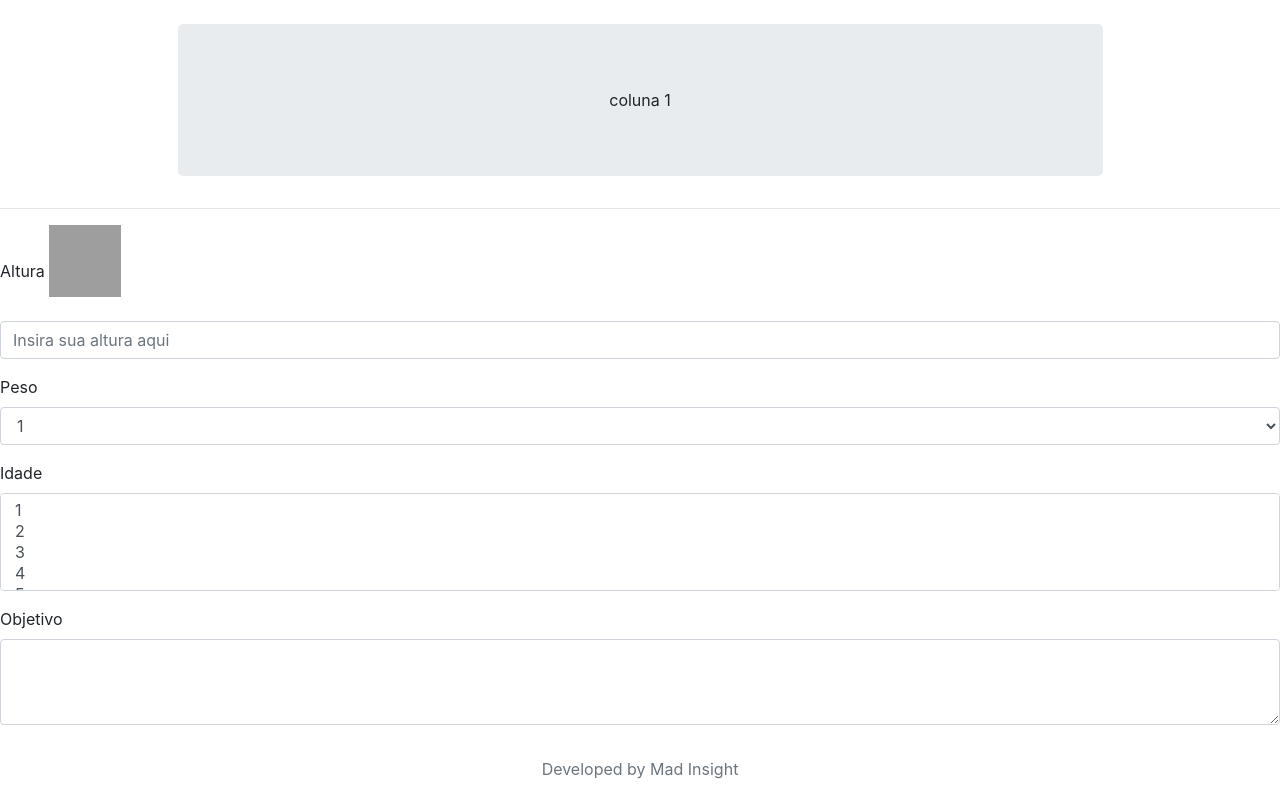
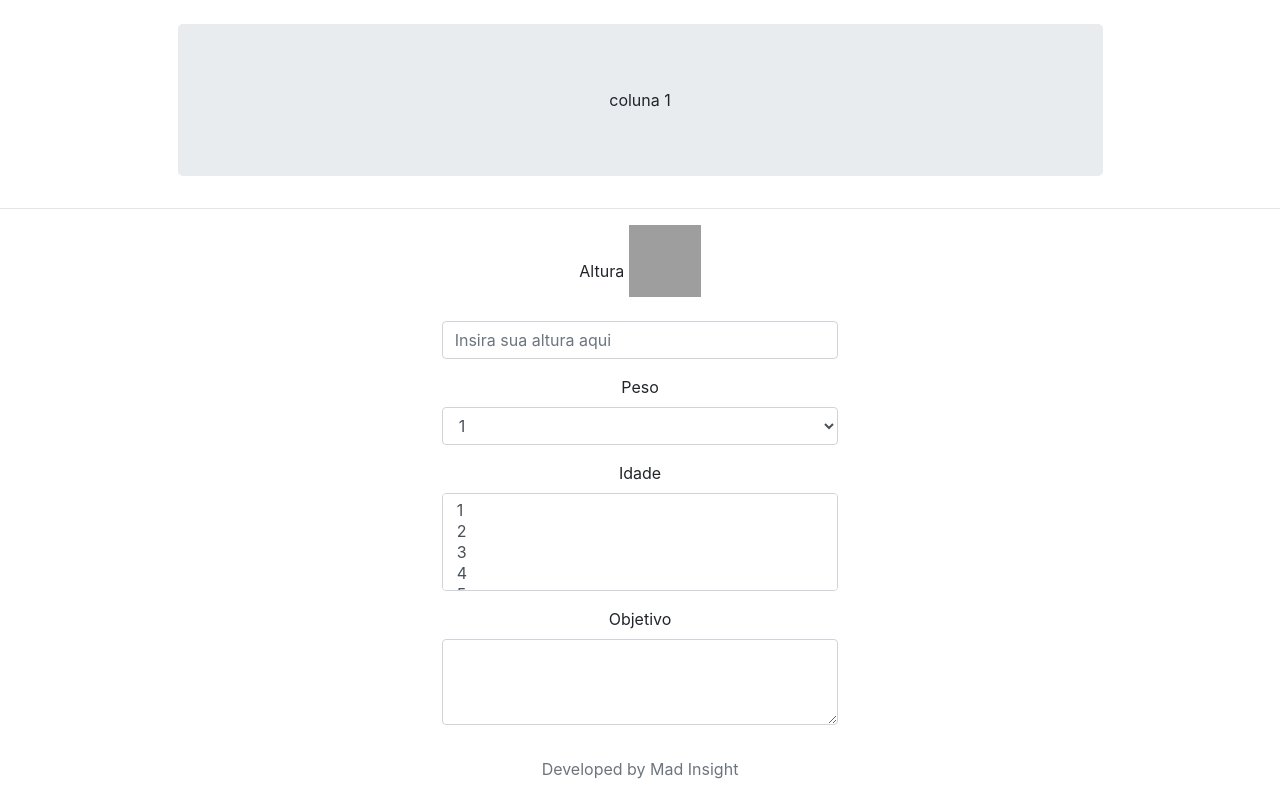
Before and after one commit to guilhermer1307/dietmaker, a Django app: page /main/ in a window 1280 px wide. Shown: the part 81-878 px from the top of the page. Run offline with Django 3.2, Linux system fonts and the light colour scheme; some libraries are stand-ins or nearby versions; grey boxes are pictures that could not be loaded.

Commit message:
form_main_size_center

```diff
--- a/dietmaker/dietmaker/diet/templates/main.html
+++ b/dietmaker/dietmaker/diet/templates/main.html
@@ -8,8 +8,10 @@
 <!-- Menu -->
 <header>
     <nav class="navbar navbar-expand-lg navbar-dark bg-dark">
-            <a class="navbar-brand" href="{% url 'home'%}"><img src="{% static 'media/logo.png' %}" width="130px" height="55"/></a>
-            <button class="navbar-toggler" type="button" data-toggle="collapse" data-target="#navbarNavDropdown" aria-controls="navbarNavDropdown" aria-expanded="false" aria-label="Toggle navigation">
+        <a class="navbar-brand" href="{% url 'home'%}"><img src="{% static 'media/logo.png' %}" width="130px"
+                                                            height="55"/></a>
+        <button class="navbar-toggler" type="button" data-toggle="collapse" data-target="#navbarNavDropdown"
+                aria-controls="navbarNavDropdown" aria-expanded="false" aria-label="Toggle navigation">
             <span class="navbar-toggler-icon"></span>
         </button>
         <div class="collapse navbar-collapse" id="navbarNavDropdown">
@@ -42,14 +44,19 @@
 
     <!-- formulário de requerimento de usuário -->
 
+<center>
 
     <form>
+        <div class="col-md-4">
         <div class="form-group">
             <label for="exampleFormControlInput1">Altura</label>
             <img class="mb-4" src="/docs/4.3/assets/brand/bootstrap-solid.svg" alt="" width="72" height="72">
-    <input type="number" class="form-control" id="exampleFormControlInput1" placeholder="Insira sua altura aqui">
+            <input type="number" class="form-control" id="exampleFormControlInput1"
+                   placeholder="Insira sua altura aqui">
+        </div>
             </div>
         <div class="form-group">
+            <div class="col-md-4">
             <label for="exampleFormControlSelect1">Peso</label>
             <select class="form-control" id="exampleFormControlSelect1">
                 <option>1</option>
@@ -59,7 +66,9 @@
                 <option>5</option>
             </select>
         </div>
+        </div>
         <div class="form-group">
+            <div class="col-md-4">
             <label for="exampleFormControlSelect2">Idade</label>
             <select multiple class="form-control" id="exampleFormControlSelect2">
                 <option>1</option>
@@ -69,10 +78,14 @@
                 <option>5</option>
             </select>
             </div>
+        </div>
         <div class="form-group">
+            <div class="col-md-4">
             <label for="exampleFormControlTextarea1">Objetivo</label>
             <textarea class="form-control" id="exampleFormControlTextarea1" rows="3"></textarea>
         </div>
+        </div>
+    </center>
 
         <!-- final do conteudo -->
 </main>
```
Lines whose indentation alone changed are shown as unchanged.
